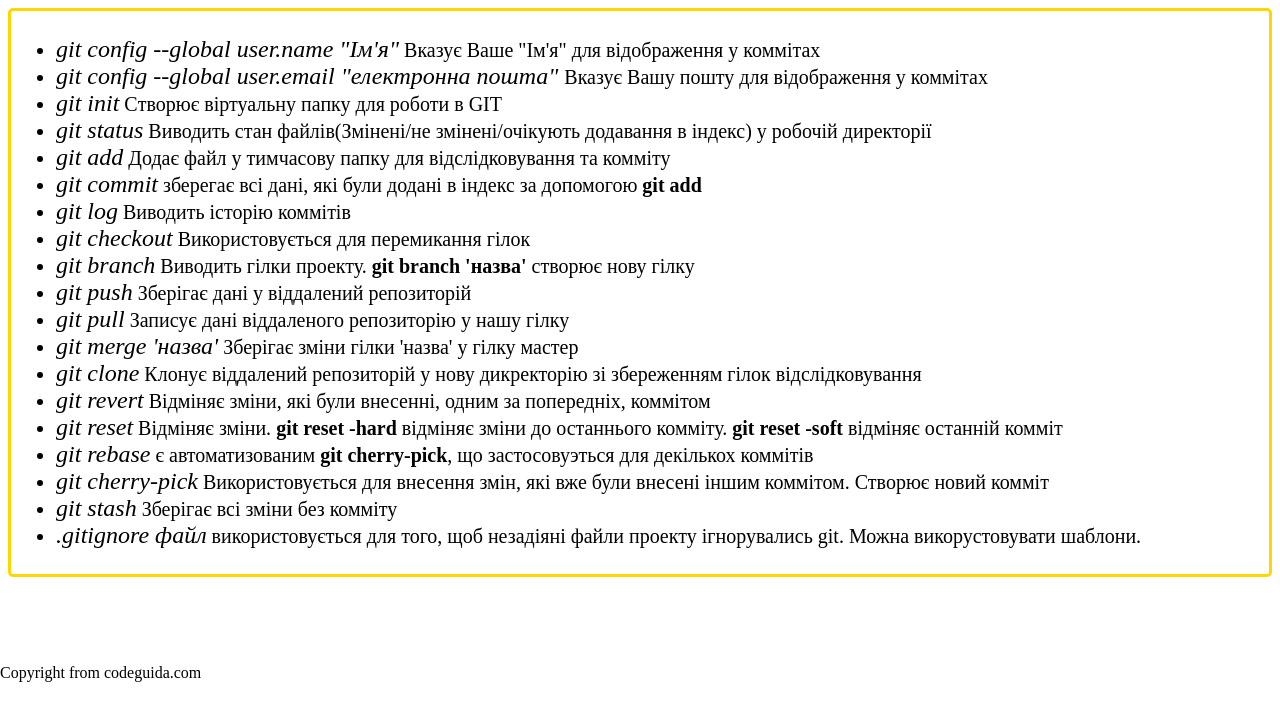
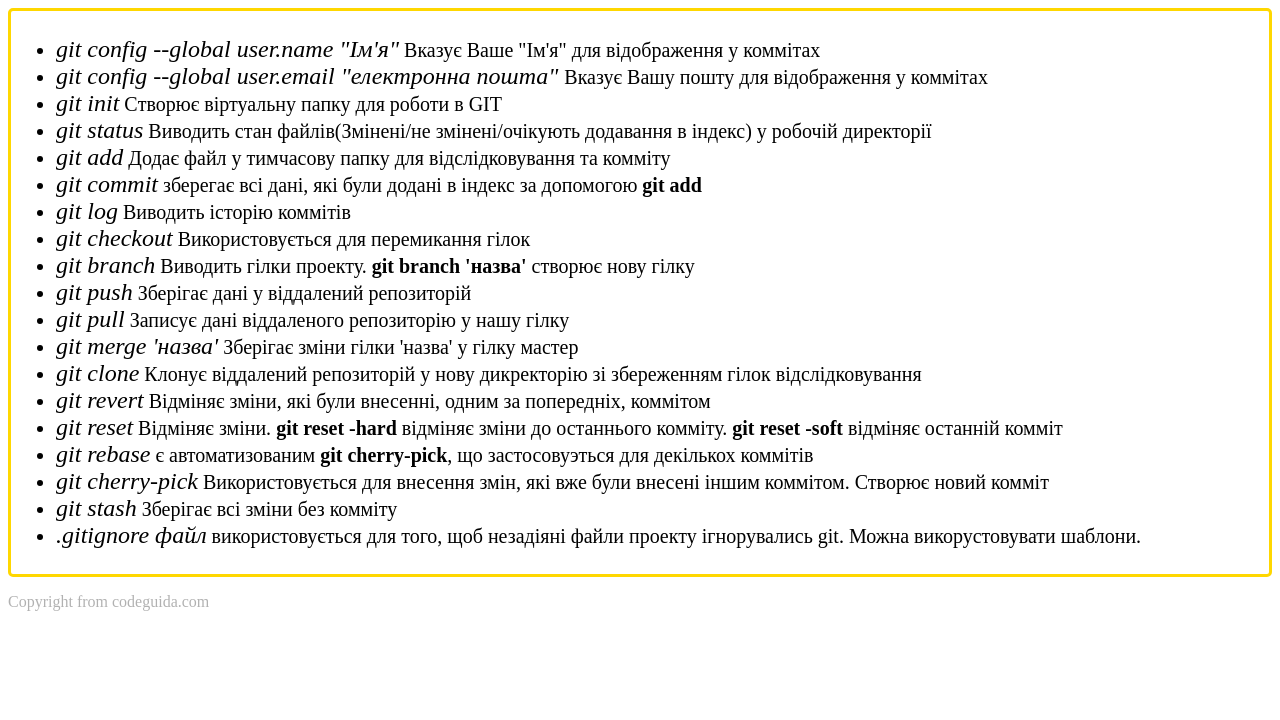
Before and after one commit to yArGit/yaroslavprotsenko, a plain HTML site: page Index.html in a window 1280 px wide. Shown: the part 72-792 px from the top of the page. Drawn offline with Linux system fonts and the light colour scheme.

Commit message:
Copyright -position+opacity

```diff
--- a/Index.html
+++ b/Index.html
@@ -1,6 +1,6 @@
 <!DOCTYPE html>
 <html lang="en">
-    <head></head>
+    <head>
     <meta charset="UTF-8">
     <meta name="viewport" content="width=device-width, user-scalable=no, initial-scale=1.0, maximum-scale=1.0, minimum-scale=1.0">
         <title>Git HW yAr Protsenko</title>
@@ -32,12 +32,12 @@
                 }
 
                 footer {
-                position: absolute;
                 left: 0;
                 right: 0;
                 bottom: 0;
                 width: 100%;
                 height: 80px;
+                opacity: 0.3;
                 }
 
                 </style>
```
